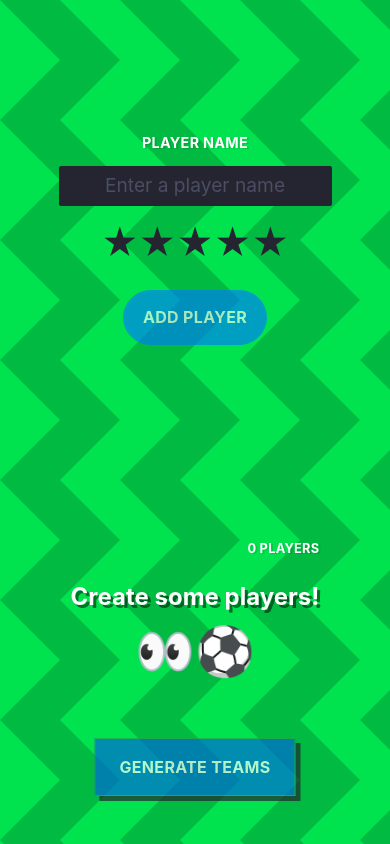
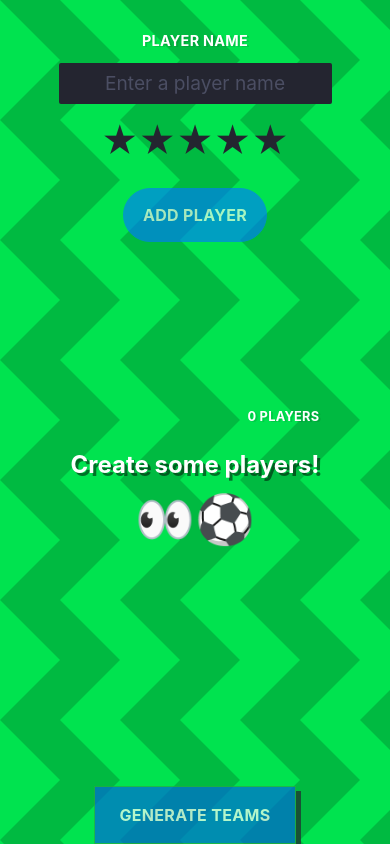
Before and after one commit to LewisAlderman/Fair-Teams, a React (Create React App) app in the folder fair-teams/: page / in a window 390 px wide. Built offline with nearby package versions, Linux system fonts and the light colour scheme.

Commit message:
Layout changes for smaller screens

```diff
--- a/fair-teams/src/index.css
+++ b/fair-teams/src/index.css
@@ -168,9 +168,10 @@ body {
   color: #fff; }
   body .app-container {
     width: 100%;
-    height: 100vh;
+    min-height: 100vh;
     display: flex;
-    flex-wrap: wrap; }
+    flex-wrap: wrap;
+    align-items: center; }
     body .app-container #generate {
       padding: 1em 1.5em;
       background: #0069d9;
@@ -189,6 +190,14 @@ body {
 @media screen and (max-width: 900px) {
   body {
     font-size: 1.2rem; }
+
+  .app-container {
+    flex-direction: column; }
+    .app-container > button#generate {
+      position: relative;
+      bottom: 0;
+      left: 0;
+      transform: translateX(0); }
 
   .form-container,
   .list-container,
--- a/fair-teams/src/style.scss
+++ b/fair-teams/src/style.scss
@@ -65,9 +65,10 @@ body {
 
 	.app-container {
 		width: 100%;
-		height: 100vh;
+		min-height: 100vh;
 		display: flex;
 		flex-wrap: wrap;
+		align-items: center;
 
 		#generate {
 			padding: 1em 1.5em;
@@ -92,6 +93,17 @@ body {
 @media screen and (max-width: 900px) {
 	body {
 		font-size: 1.2rem;
+	}
+
+	.app-container {
+		flex-direction: column;
+
+		& > button#generate {
+			position: relative;
+			bottom: 0;
+			left: 0;
+			transform: translateX(0);
+		}
 	}
 
 	.form-container,
```
Also changed, not shown: 2 other files (tests, documents, lock files or other folders).
